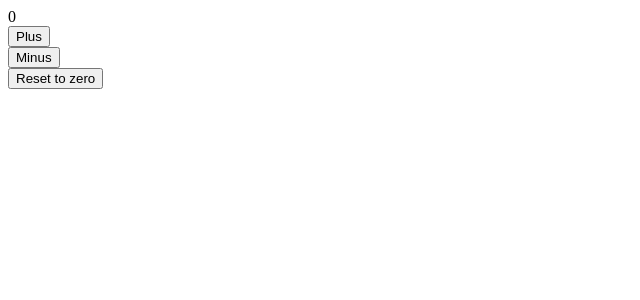
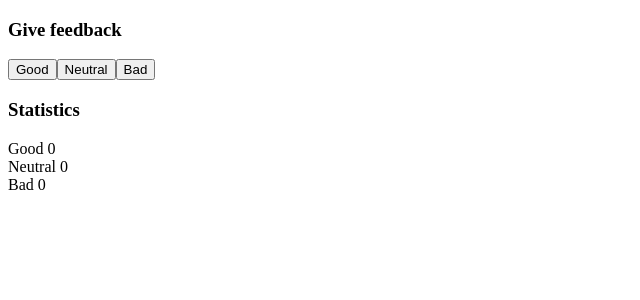
Before and after one commit to VanTruongUIT/fullstackopen-reactjs, a React (Create React App) app: page / in a window 1280 px wide. Shown: the top 300 px of the page, without its empty margins (0-640 px from the left). Built offline with nearby package versions, Linux system fonts and the light colour scheme.

Commit message:
complete the basic part1.c

```diff
--- a/src/App.js
+++ b/src/App.js
@@ -1,56 +1,58 @@
 import React from 'react'
 import { useState } from 'react';
 
-const Display = (props) => {
+
+const Button = (props) => {
   return (
-    <div>{props.counter}</div>
+    <button onClick={props.onClick}>
+      {props.text}
+    </button>
   );
 };
 
-const Button = (props) => {
-  return (
-    <div>
-      <button onClick={props.onClick}>{props.text}</button>
-    </div>
-  );
-};
+const App = () => {
 
-const App = (props) => {
-  const [counter, setCounter] = useState(0);
+  // save clicks of each button its own state
+  const [good, setGood] = useState(0);
+  const [neutral, setNeutral] = useState(0);
+  const [bad, setBad] = useState(0);
 
-  const handleClickPlusCounter = () => {
-    console.log("Plus!!!");
-    setCounter(counter + 1);
-  };
-
-  const handleClickMinusCounter = () => {
-    console.log("Plus!!!");
-    setCounter(counter - 1);
-  };
-
-  const handleClickResetCounter = () => {
-    console.log("Reset to 0");
-    setCounter(0);
-  };
-
-
+  const handleSetGoodClick = () => {
+    setGood(good + 1);
+  }
+  const handleSetNeutralClick = () => {
+    setNeutral(neutral + 1);
+  }
+  const handleSetBadClick = () => {
+    setBad(bad + 1);
+  }
 
   return (
     <div>
-      <Display counter={counter}/>
+      <h3>Give feedback</h3>
       <Button
-        onClick={handleClickPlusCounter}
-        text="Plus"
+        onClick={handleSetGoodClick}
+        text="Good"
       />
       <Button
-        onClick={handleClickMinusCounter}
-        text="Minus"
+        onClick={handleSetNeutralClick}
+        text="Neutral"
       />
       <Button
-        onClick={handleClickResetCounter}
-        text="Reset to zero"
+        onClick={handleSetBadClick}
+        text="Bad"
       />
 
+      <h3>Statistics</h3>
+      <div>
+        Good {good}
+      </div>
+      <div>
+        Neutral {neutral}
+      </div>
+      <div>
+        Bad {bad}
+      </div>
     </div>
   );
 };
```
